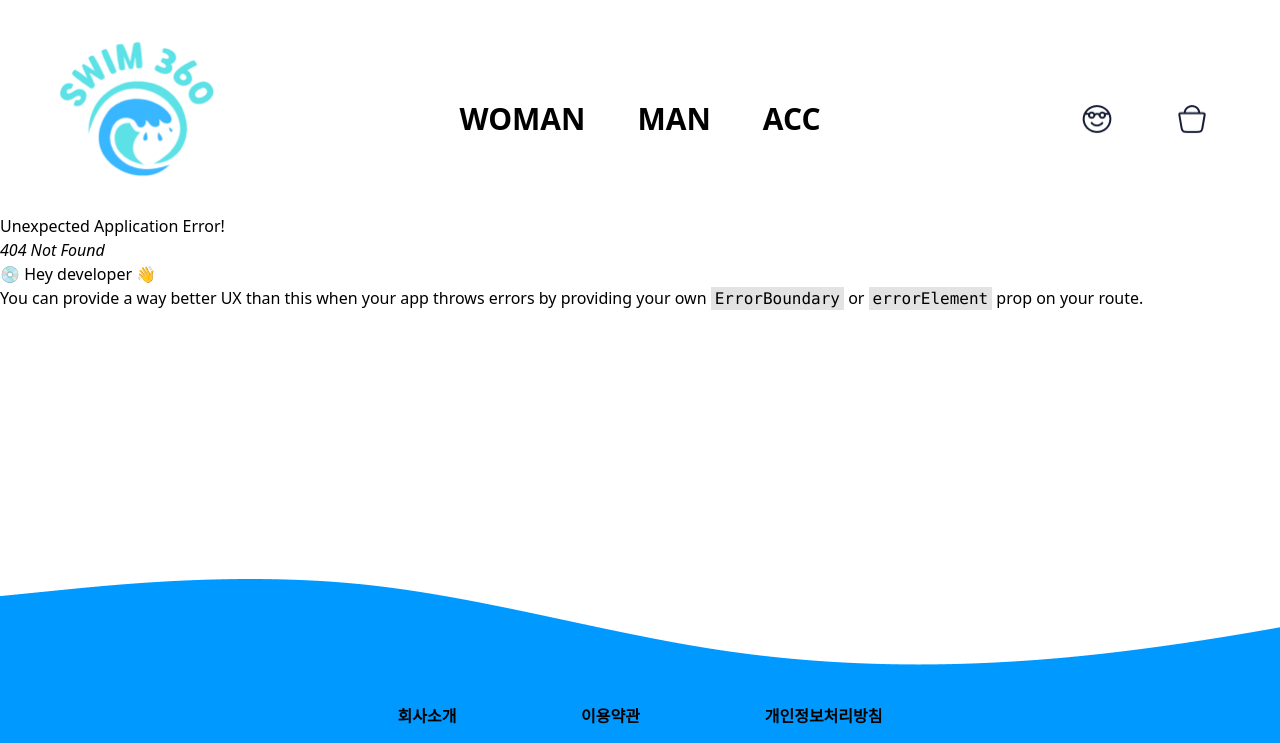
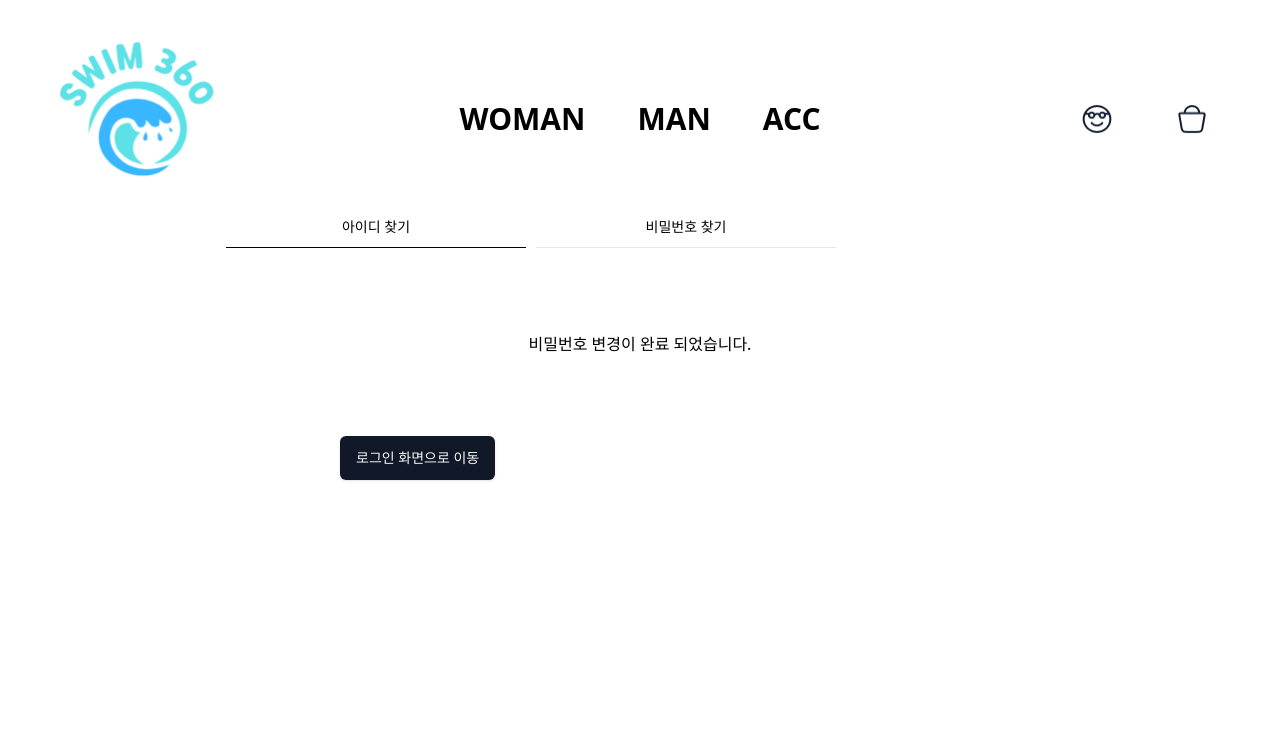
Before and after one commit to ormcamp-fe-3rd/swim360, a React (Vite) app in the folder frontend/: page /changepwdcompletionpage in a window 1280 px wide. Before the commit this address had no page. Shown: the top 743 px of the page. Built offline with nearby package versions, Linux system fonts and the light colour scheme.

Commit message:
design:비밀번호 변경 완료 페이지 UI 구현

```diff
--- /dev/null
+++ b/frontend/src/components/ui/tabs.tsx
@@ -0,0 +1,57 @@
+"use client";
+
+import * as TabsPrimitive from "@radix-ui/react-tabs";
+import * as React from "react";
+
+import { cn } from "@/lib/utils";
+
+const Tabs = TabsPrimitive.Root;
+
+const TabsList = React.forwardRef<
+  React.ElementRef<typeof TabsPrimitive.List>,
+  React.ComponentPropsWithoutRef<typeof TabsPrimitive.List>
+>(({ className, ...props }, ref) => (
+  <TabsPrimitive.List
+    ref={ref}
+    className={cn(
+      "bg-muted text-muted-foreground inline-flex h-9 items-center justify-center rounded-lg p-1",
+      className,
+    )}
+    {...props}
+  />
+));
+TabsList.displayName = TabsPrimitive.List.displayName;
+
+const TabsTrigger = React.forwardRef<
+  React.ElementRef<typeof TabsPrimitive.Trigger>,
+  React.ComponentPropsWithoutRef<typeof TabsPrimitive.Trigger>
+>(({ className, ...props }, ref) => (
+  <TabsPrimitive.Trigger
+    ref={ref}
+    className={cn(
+      "ring-offset-background focus-visible:ring-ring data-[state=active]:bg-background data-[state=active]:text-foreground inline-flex items-center justify-center whitespace-nowrap border-b px-3 py-1 pb-2.5 text-sm font-medium transition-all focus-visible:outline-none focus-visible:ring-2 focus-visible:ring-offset-2 disabled:pointer-events-none disabled:opacity-50 data-[state=active]:border-b data-[state=active]:border-black",
+      className,
+    )}
+    {...props}
+  />
+));
+TabsTrigger.displayName = TabsPrimitive.Trigger.displayName;
+
+const TabsContent = React.forwardRef<
+  React.ElementRef<typeof TabsPrimitive.Content>,
+  React.ComponentPropsWithoutRef<typeof TabsPrimitive.Content>
+>(({ className, children, ...props }, ref) => (
+  <TabsPrimitive.Content
+    ref={ref}
+    className={cn(
+      "ring-offset-background focus-visible:ring-ring mt-2 focus-visible:outline-none focus-visible:ring-2 focus-visible:ring-offset-2",
+      className,
+    )}
+    {...props}
+  >
+    {children}
+  </TabsPrimitive.Content>
+));
+TabsContent.displayName = TabsPrimitive.Content.displayName;
+
+export { Tabs, TabsContent, TabsList, TabsTrigger };
--- /dev/null
+++ b/frontend/src/routes/pages/ChangePwdCompletionPage.tsx
@@ -0,0 +1,27 @@
+import PrimaryButton from "@/components/common/PrimaryButton";
+import { Tabs, TabsList, TabsTrigger } from "@/components/ui/tabs";
+
+function JoinCompletionPage() {
+  return (
+    <div className="mx-auto w-[836px]">
+      <Tabs defaultValue="find-id" className="w-[603px]">
+        <TabsList className="gap-2.5 pb-2.5">
+          <TabsTrigger value="find-id" className="w-[300px]">
+            아이디 찾기
+          </TabsTrigger>
+          <TabsTrigger value="find-password" className="w-[300px]">
+            비밀번호 찾기
+          </TabsTrigger>
+        </TabsList>
+      </Tabs>
+      <p className="mx-auto py-20 text-center">
+        비밀번호 변경이 완료 되었습니다.
+      </p>
+      <div className="mx-auto w-[600px]">
+        <PrimaryButton>로그인 화면으로 이동</PrimaryButton>
+      </div>
+    </div>
+  );
+}
+
+export default JoinCompletionPage;
```
Also changed, not shown: frontend/src/routes/index.tsx (+4 -4 lines).
